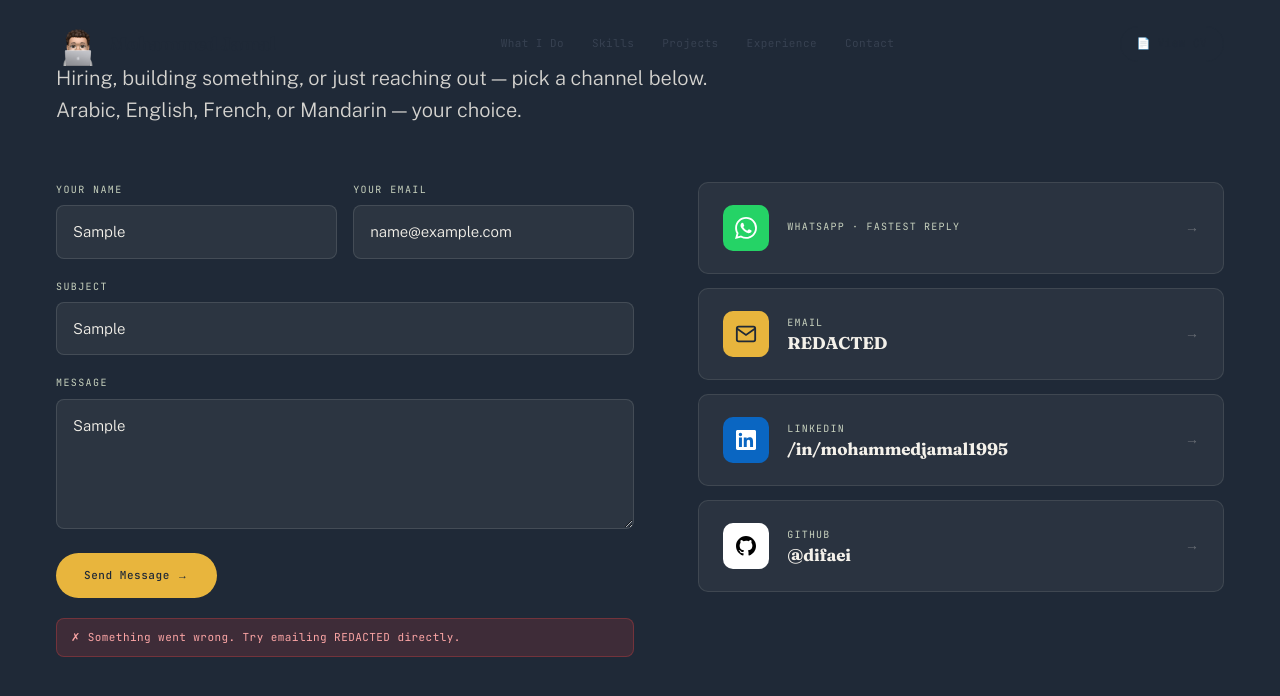
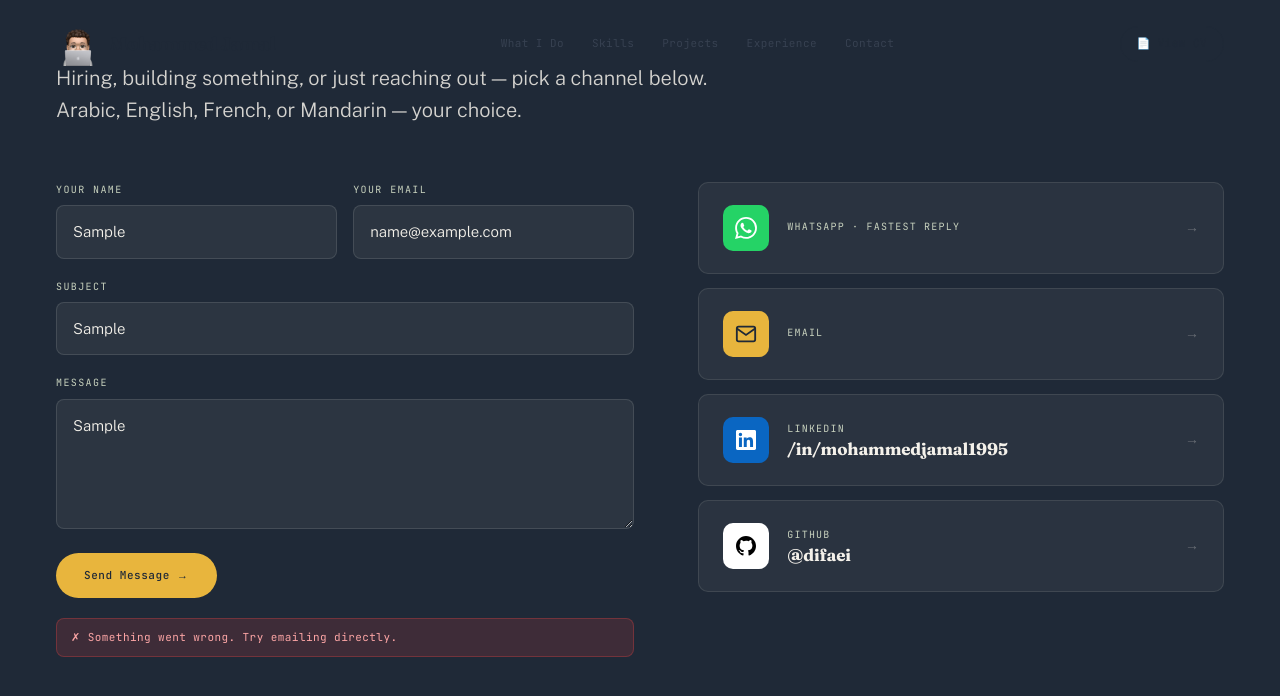
Before and after one commit to difaei/mj_folio, a Next.js app: page / in a window 1280 px wide. Both pictures are taken after typing "Sample", "name@example.com", "Sample", "Sample" into the empty fields and a click on the button "Send Message →". Shown: the part 8321-9017 px from the top of the page. Built offline with nearby package versions, Linux system fonts and the light colour scheme.

Commit message:
Move email to NEXT_PUBLIC_EMAIL env var
Replace hardcoded email with process.env.NEXT_PUBLIC_EMAIL across page.tsx, legal, support, and CVModal.

```diff
--- a/src/app/legal/[slug]/page.tsx
+++ b/src/app/legal/[slug]/page.tsx
@@ -49,7 +49,7 @@ export default async function LegalPage({ params }: Props) {
         <p style={{ marginBottom: "16px" }}>We implement appropriate technical and organizational measures to protect your personal information against unauthorized access, alteration, disclosure, or destruction.</p>
         <h2 style={{ fontFamily: "var(--display)", fontSize: "20px", fontWeight: 700, color: "var(--navy)", marginBottom: "12px", marginTop: "32px" }}>Contact Us</h2>
         <p>If you have any questions about this Privacy Policy, please contact us at{" "}
-          <a href="mailto:REDACTED" style={{ color: "var(--sage-dark)" }}>REDACTED</a>.
+          <a href={`mailto:${process.env.NEXT_PUBLIC_EMAIL}`} style={{ color: "var(--sage-dark)" }}>{process.env.NEXT_PUBLIC_EMAIL}</a>.
         </p>
       </div>
     </main>
--- a/src/app/page.tsx
+++ b/src/app/page.tsx
@@ -41,7 +41,7 @@ export default function HomePage() {
       const body = encodeURIComponent(
         `From: ${data.get("name")} <${data.get("email")}>\n\n${data.get("message")}`
       );
-      window.location.href = `mailto:REDACTED?subject=${subject}&body=${body}`;
+      window.location.href = `mailto:${process.env.NEXT_PUBLIC_EMAIL}?subject=${subject}&body=${body}`;
       return;
     }
 
@@ -534,7 +534,7 @@ export default function HomePage() {
                 <div className="cf-status show success">✓ Message sent! I&apos;ll get back to you within 24 hours.</div>
               )}
               {formStatus === "error" && (
-                <div className="cf-status show error">✗ Something went wrong. Try emailing REDACTED directly.</div>
+                <div className="cf-status show error">✗ Something went wrong. Try emailing {process.env.NEXT_PUBLIC_EMAIL} directly.</div>
               )}
             </form>
 
@@ -550,13 +550,13 @@ export default function HomePage() {
                 <span className="contact-card-arrow">→</span>
               </a>
 
-              <a href="mailto:REDACTED" className="contact-card">
+              <a href={`mailto:${process.env.NEXT_PUBLIC_EMAIL}`} className="contact-card">
                 <div className="contact-card-icon email">
                   <svg width="22" height="22" viewBox="0 0 24 24" fill="none" stroke="currentColor" strokeWidth="2"><rect x="2" y="4" width="20" height="16" rx="2" /><path d="M22 6L12 13 2 6" /></svg>
                 </div>
                 <div className="contact-card-content">
                   <div className="contact-card-label">Email</div>
-                  <div className="contact-card-value">REDACTED</div>
+                  <div className="contact-card-value">{process.env.NEXT_PUBLIC_EMAIL}</div>
                 </div>
                 <span className="contact-card-arrow">→</span>
               </a>
--- a/src/app/support/[slug]/page.tsx
+++ b/src/app/support/[slug]/page.tsx
@@ -44,7 +44,7 @@ export default async function SupportPage({ params }: Props) {
         </p>
         <p style={{ marginBottom: "8px" }}>
           📧 Email:{" "}
-          <a href="mailto:REDACTED" style={{ color: "var(--sage-dark)" }}>REDACTED</a>
+          <a href={`mailto:${process.env.NEXT_PUBLIC_EMAIL}`} style={{ color: "var(--sage-dark)" }}>{process.env.NEXT_PUBLIC_EMAIL}</a>
         </p>
         <p style={{ marginBottom: "32px" }}>
           💬 WhatsApp:{" "}
--- a/src/components/CVModal.tsx
+++ b/src/components/CVModal.tsx
@@ -37,7 +37,7 @@ export default function CVModal({ open, onClose }: Props) {
             <div className="cv-preview-name">Mohammed Jamal</div>
             <div className="cv-preview-role">IT &amp; Systems Specialist</div>
             <div className="cv-preview-contact">
-              REDACTED · {process.env.NEXT_PUBLIC_PHONE} · Dubai, UAE · linkedin.com/in/mohammedjamal1995
+              {process.env.NEXT_PUBLIC_EMAIL} · {process.env.NEXT_PUBLIC_PHONE} · Dubai, UAE · linkedin.com/in/mohammedjamal1995
             </div>
 
             <div className="cv-section">
```
